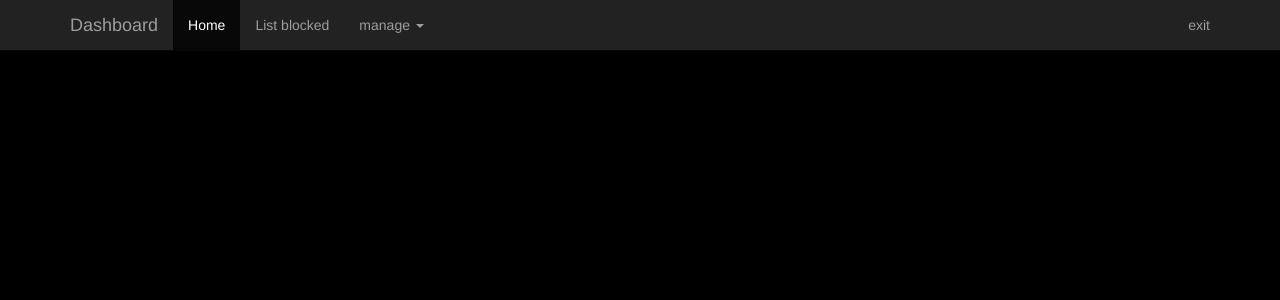
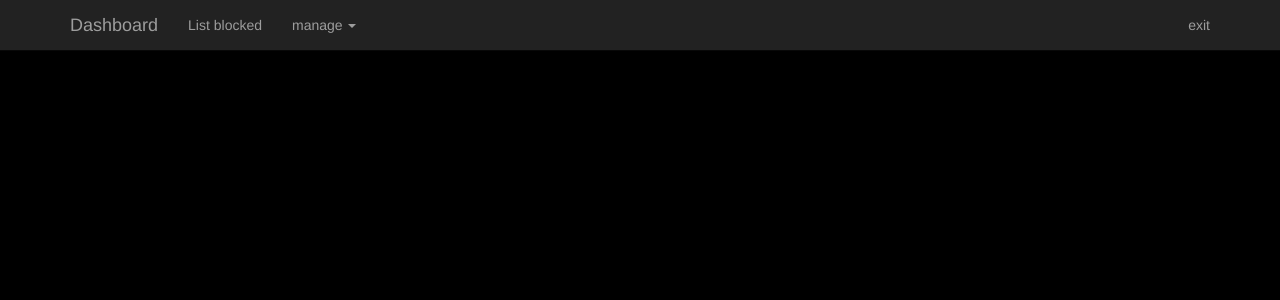
Before and after one commit to fmurodov/dashboard, a PHP site: page /mod_squid/index.php in a window 1280 px wide. Shown: the top 300 px of the page. Run offline with PHP 8.4, Linux system fonts and the light colour scheme; the visitor is signed in with stand-in values (Sample User, id 1).

Commit message:
rem squid "home"

```diff
--- a/mod_squid/index.php
+++ b/mod_squid/index.php
@@ -33,7 +33,6 @@ require_once '../auth.php';?>
             </div>
             <div id="navbar" class="navbar-collapse collapse">
                 <ul class="nav navbar-nav">
-                    <li class="active"><a href="index.php">Home</a></li>
                     <li><a href="?block-list">List blocked</a></li>
                     <li class="dropdown">
                         <a href="#" class="dropdown-toggle" data-toggle="dropdown" role="button" aria-expanded="false">manage <span class="caret"></span></a>
```
